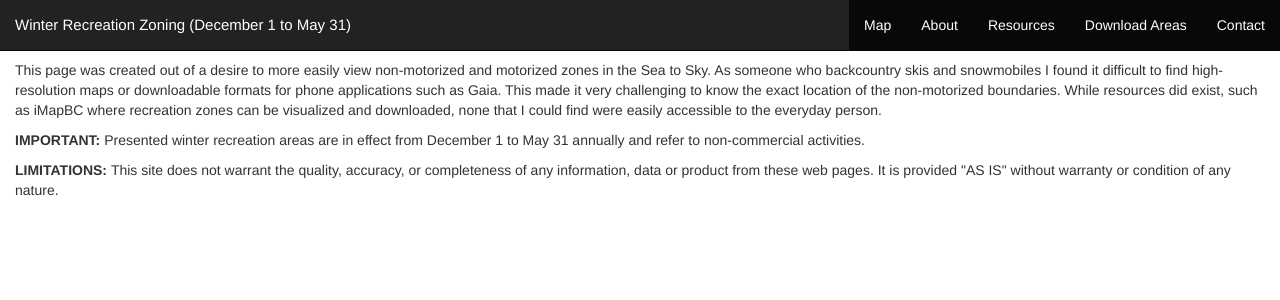
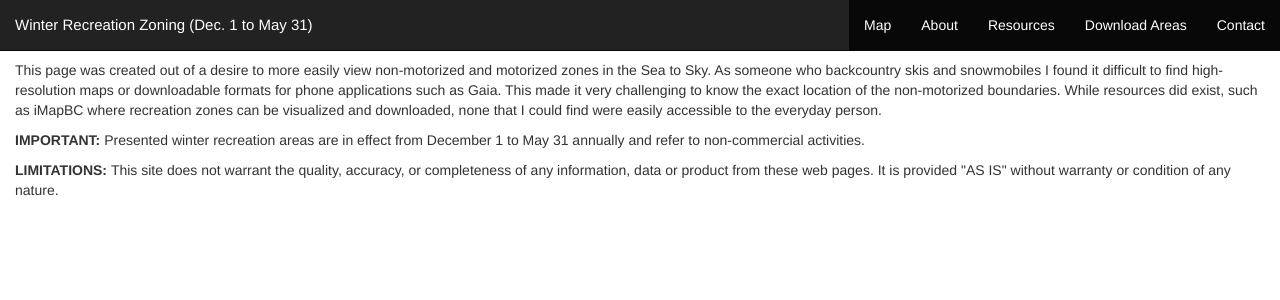
Before and after one commit to david-hurley/non-motorized-areas-django, a Django app: page /about in a window 1280 px wide. Shown: the top 300 px of the page. Run offline with Django 3.2, Linux system fonts and the light colour scheme; some libraries are stand-ins or nearby versions.

Commit message:
shotened navbar header

```diff
--- a/maps/templates/maps/base.html
+++ b/maps/templates/maps/base.html
@@ -4,7 +4,7 @@
 <html lang="en">
 <head>
 
-  <title>Winter Recreation Zoning</title>
+  <title>Non-Commercial Winter Recreation Zoning (Dec. 1 to May 31)</title>
 
   <meta charset="utf-8">
   <meta name="viewport" content="width=device-width, initial-scale=1">
@@ -33,7 +33,7 @@
         <span class="icon-bar"></span>
         <span class="icon-bar"></span>
       </button>
-      <span class="navbar-brand" id="mynavbarbrand">Winter Recreation Zoning (December 1 to May 31)</span>
+      <span class="navbar-brand" id="mynavbarbrand">Winter Recreation Zoning (Dec. 1 to May 31)</span>
     </div>
     <div class="collapse navbar-collapse" id="myNavbar">
       <ul class="nav navbar-nav navbar-right">
```
